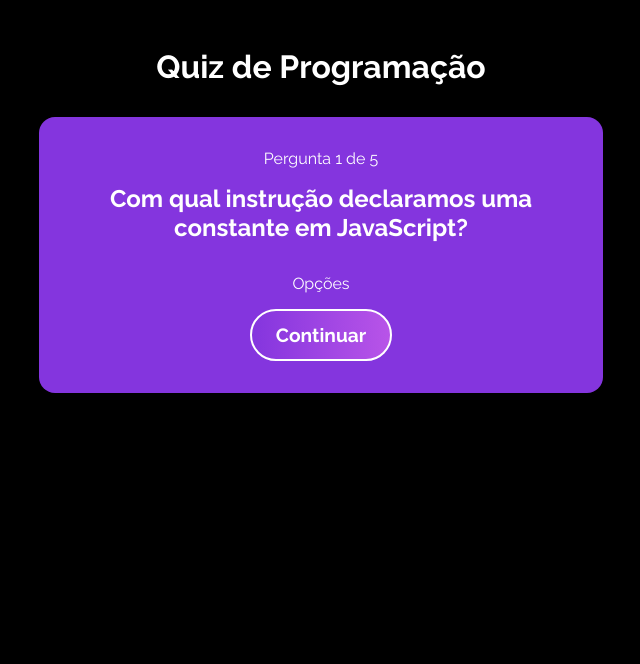
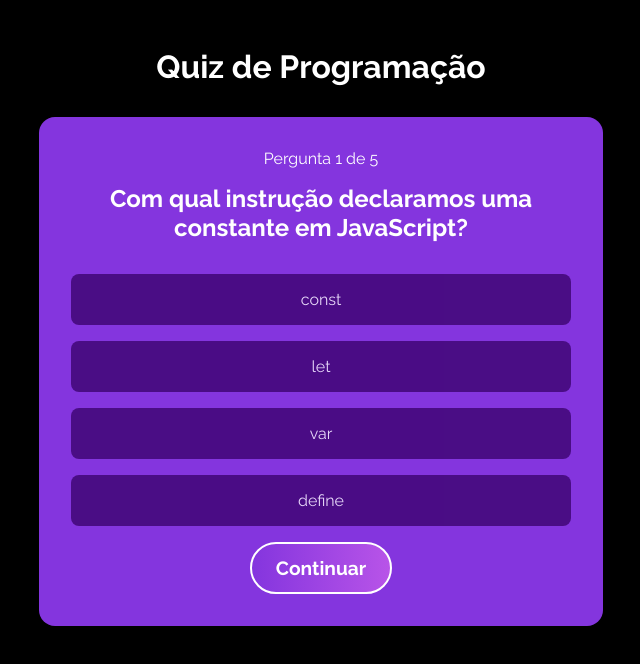
Before and after one commit to LuanaMayumi/quiz, a React (Vite) app: page / in a window 1280 px wide. Both pictures are taken after a click on the button "Iniciar". Shown: the top 664 px of the page, without its empty margins (319-959 px from the left). Built offline with nearby package versions, Linux system fonts and the light colour scheme; a web font is replaced by a local one.

Commit message:
criacao do component Options + CSS

```diff
--- /dev/null
+++ b/src/assets/styles/Option.css
@@ -0,0 +1,17 @@
+.option {
+  background-color: #3c0370;
+  border-radius: .5rem;
+  padding: 1rem;
+  margin-bottom: 1rem;
+  cursor: pointer;
+  opacity: 0.8;
+  transition: 0.4s;
+}
+
+.option:hover {
+  opacity:1;
+}
+
+#options-container .option p {
+  margin-bottom: 0;
+}
--- /dev/null
+++ b/src/components/Option.jsx
@@ -0,0 +1,15 @@
+import React, {useContext} from 'react';
+import { QuizContext } from '../context/quiz';
+
+import '../assets/styles/Option.css';
+
+const Options = ({option}) => {
+  const [quizState,dispatch] = useContext(QuizContext);
+  return (
+    <div className='option'>
+      <p>{option}</p>
+    </div>
+  )
+}
+
+export default Options
--- a/src/components/Question.jsx
+++ b/src/components/Question.jsx
@@ -1,6 +1,8 @@
 import React, { useContext } from 'react';
 
 import { QuizContext } from '../context/quiz';
+
+import Option from './Option';
 
 import '../assets/styles/Question.css';
 
@@ -13,7 +15,13 @@
       <p>Pergunta {quizState.currentQuestion + 1} de {quizState.questions.length}</p>
       <h2>{currentQuestion.question}</h2>
         <div id="options-container">
-         <p>Opções</p>
+         {currentQuestion.options.map((option) => (
+          <Option
+            option={option}
+            key={option}
+          />
+         ))}
+         {/* // pega o objeto do arquivo com as options e faz o map */}
         </div>
       <button
       onClick={() => dispatch({type: "CHANGE_QUESTION"})} // DISPATCH Muda para esse type, o dispatch ativa a funnção QuizReducer que tem o Switch Case (criada pra mudar o estado)
```
